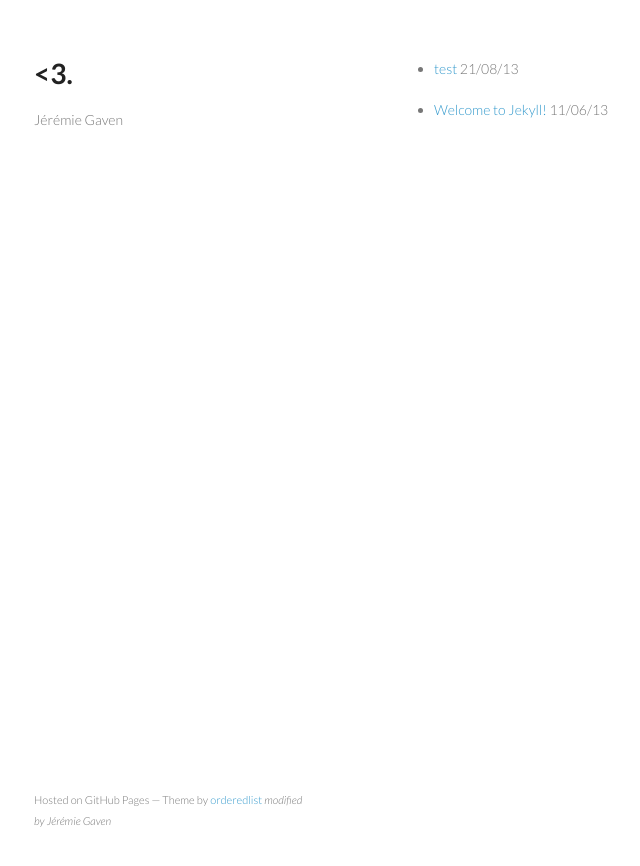
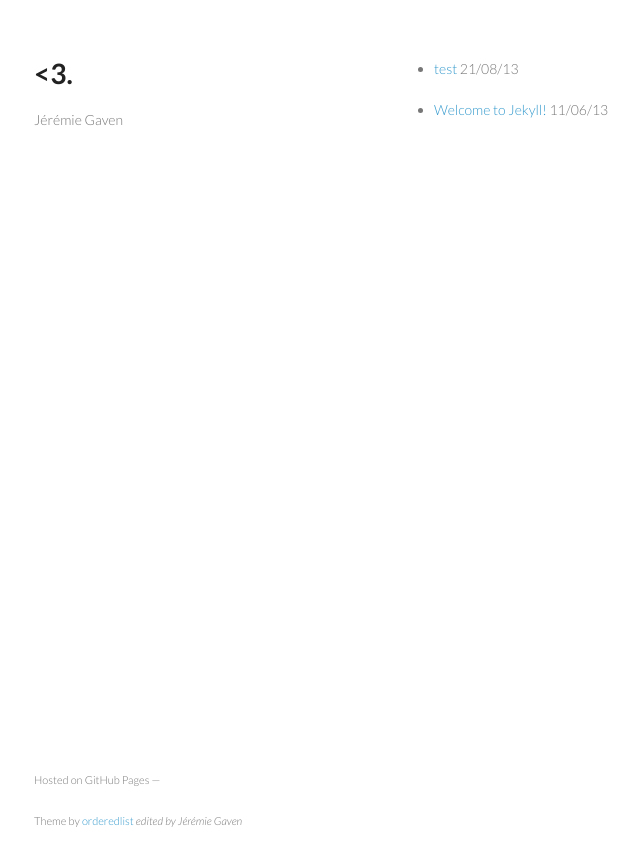
Before and after one commit to openjeremie/J3z.github.io, a Jekyll site: the page built from index.html, in a window 1280 px wide. Shown: the top 866 px of the page, without its empty margins (176-816 px from the left). Built offline with Jekyll 4.4.1, drawn with Linux system fonts in a browser that asks for light colours.

Commit message:
Layout j3z modifié

```diff
--- a/_layouts/j3z.html
+++ b/_layouts/j3z.html
@@ -17,17 +17,17 @@
       <header>
       <h1>{{ site.name }}</h1>
       <p>{{ site.author }}</p>
-        <p class="view"><a href="mailto:{{ site.email }}"><i class="icon-envelope icon-4x"></i></a></p>
-        <p class="view"><a href="http://github.com/{{ site.github }}/"><i class="icon-github-sign icon-4x"></i></a></p>
-        <p class="view"><a href="http://twitter.com/{{ site.twitter }}/"><i class="icon-twitter-sign icon-4x"></i></a></p>
-        <p class="view"><a href="https://plus.google.com/{{ site.googleplus }}/about"><i class="icon-google-plus-sign icon-4x"></i></a></p>
-
+        <a href="mailto:{{ site.email }}"><i class="icon-envelope icon-4x"></i></a>
+        <a href="http://github.com/{{ site.github }}/"><i class="icon-github-sign icon-4x"></i></a>
+        <a href="http://twitter.com/{{ site.twitter }}/"><i class="icon-twitter-sign icon-4x"></i></a>
+        <a href="https://plus.google.com/{{ site.googleplus }}/about"><i class="icon-google-plus-sign icon-4x"></i></a>
       </header>
       <section>
       {{ content }}
       </section>
       <footer>
-      <p><small>Hosted on GitHub Pages &mdash; Theme by <a href="https://github.com/orderedlist">orderedlist</a> <em>modified by Jérémie Gaven</em></small></p>
+      <p><small>Hosted on GitHub Pages &mdash;</small></p>
+        <p><small>Theme by <a href="https://github.com/orderedlist">orderedlist</a> <em>edited by Jérémie Gaven</em></small></p>
       </footer>
     </div>
     <script src="javascripts/scale.fix.js"></script>
```
